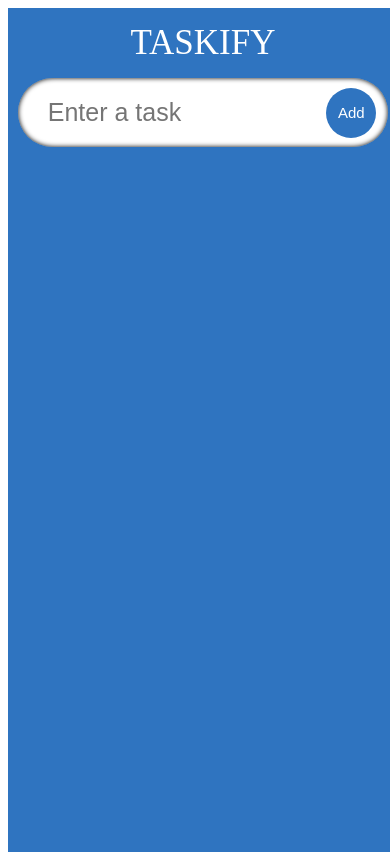
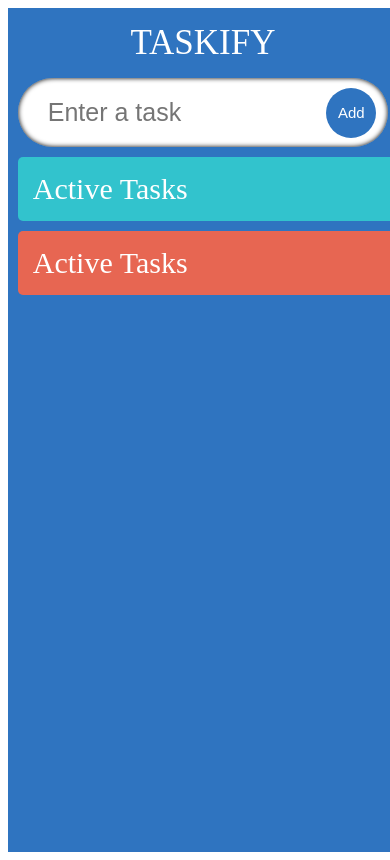
Before and after one commit to Isrealsix/taskify, a React (Create React App) app: page / in a window 390 px wide. Built offline with nearby package versions, Linux system fonts and the light colour scheme; a web font is replaced by a local one.

Commit message:
added styles and installed react-beautiful-dnd

```diff
--- a/package.json
+++ b/package.json
@@ -11,6 +11,7 @@
     "@types/react": "^17.0.42",
     "@types/react-dom": "^17.0.14",
     "react": "^17.0.2",
+    "react-beautiful-dnd": "^13.1.0",
     "react-dom": "^17.0.2",
     "react-icons": "^4.3.1",
     "react-scripts": "5.0.0",
--- a/src/components/TaskList.tsx
+++ b/src/components/TaskList.tsx
@@ -1,5 +1,5 @@
 import { ITask } from "../model";
-import './styles.css';
+import "./styles.css";
 import Task from "./Task";
 
 interface IProps {
@@ -9,18 +9,21 @@ interface IProps {
 
 const TaskList: React.FC<IProps> = ({ tasks, setTasks }) => {
   return (
-    <div className="tasks">
-      {tasks.map(task => (
-        <Task
-          key={task.id}
-          task={task}
-          tasks={tasks}
-          setTasks={setTasks}
+    <div className="container">
+      <div className="tasks">
+        <span className="tasks__heading">Active Tasks</span>
+        {tasks.map((task) => (
+          <Task key={task.id} task={task} tasks={tasks} setTasks={setTasks} />
+        ))}
+      </div>
+      <div className="tasks remove">
+        <span className="tasks__heading">Active Tasks</span>
+        {tasks.map((task) => (
+          <Task key={task.id} task={task} tasks={tasks} setTasks={setTasks} />
+        ))}
+      </div>
+    </div>
+  );
+};
 
-        />
-      ))}
-    </div>
-  )
-}
-
-export default TaskList
+export default TaskList;
--- a/src/components/styles.css
+++ b/src/components/styles.css
@@ -1,7 +1,7 @@
 .input {
   display: flex;
   align-items: center;
-  width: 90%;
+  width: 95%;
   position: relative;
 }
 
@@ -44,20 +44,40 @@
   box-shadow: 0 0 5px #000;
 }
 
+.container {
+  display: flex;
+  width: 95%;
+  margin-top: 10px;
+  justify-content: space-between;
+  align-items: flex-start;
+}
+
 .tasks {
   display: flex;
-  justify-content: space-evenly;
-  width: 90%;
-  flex-wrap: wrap;
+  width: 47.5%;
+  flex-direction: column;
+  padding: 15px;
+  border-radius: 5px;
+  background-color: rgb(50, 195, 205);
+}
+
+.tasks__heading {
+  font-size: 30px;
+  color: #fff;
 }
 
 .task {
   display: flex;
-  width: 29.5%;
   border-radius: 5px;
   padding: 20px;
   margin-top: 15px;
   background-image: url("https://img.freepik.com/free-photo/crumpled-yellow-paper-background-close-up_60487-2390.jpg?size=626&ext=jpg");
+  transition: all 0.3s;
+}
+
+.task:hover {
+  box-shadow: 0 0 5px rgba(48, 48, 48, 0.6);
+  transform: scale(1.03);
 }
 
 .task--text {
@@ -77,9 +97,9 @@
   cursor: pointer;
 }
 
-@media (max-width: 1200px) {
+@media (max-width: 1100px) {
   .task {
-    width: 40%;
+    width: 45%;
   }
 }
 
@@ -90,9 +110,15 @@
 
   .tasks {
     width: 95%;
+    margin-bottom: 10px;
   }
 
-  .task {
-    width: 100%;
+  .container {
+    width: 95%;
+    flex-direction: column;
   }
 }
+
+.remove {
+  background-color: rgba(235, 103, 80, 0.98);
+}
```
Also changed, not shown: 1 other file (tests, documents, lock files or other folders).
